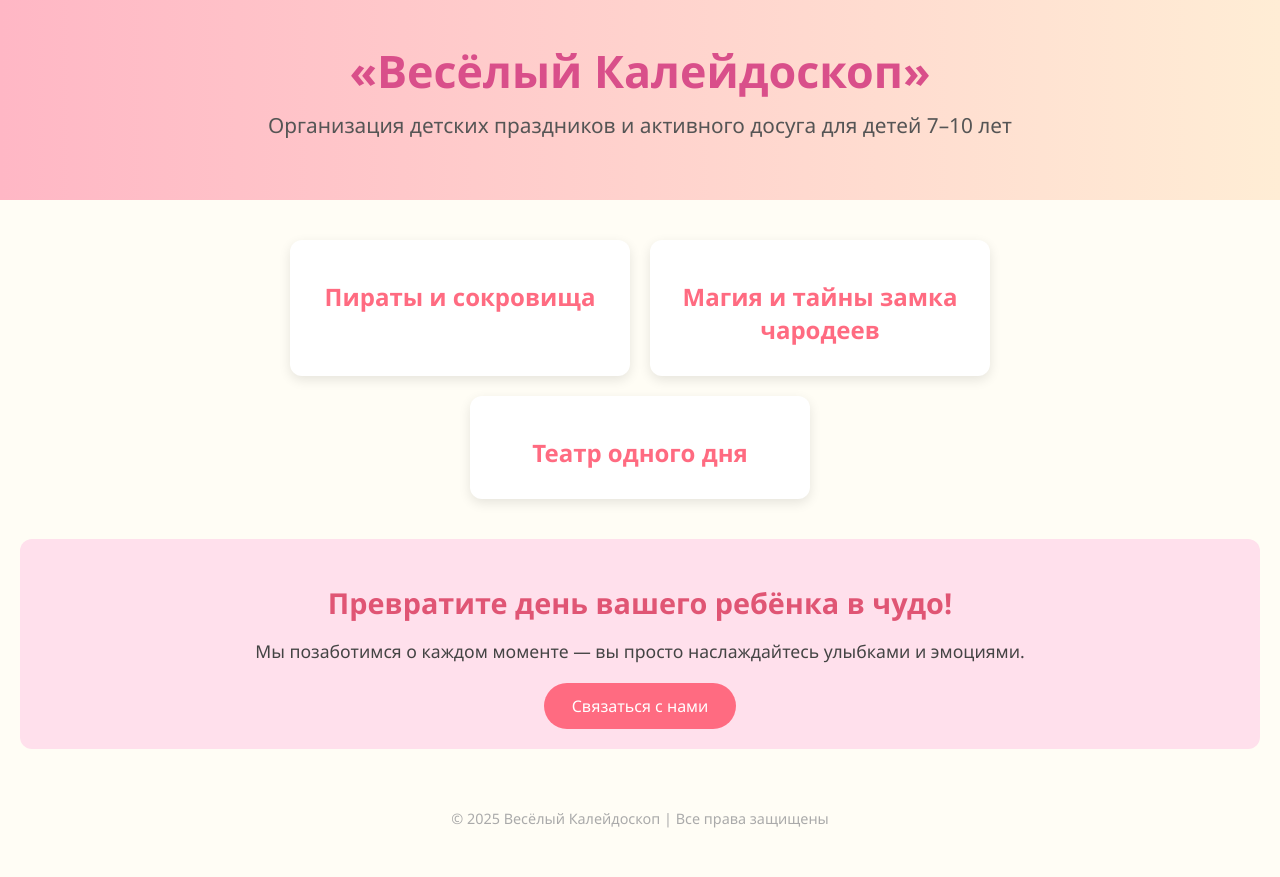
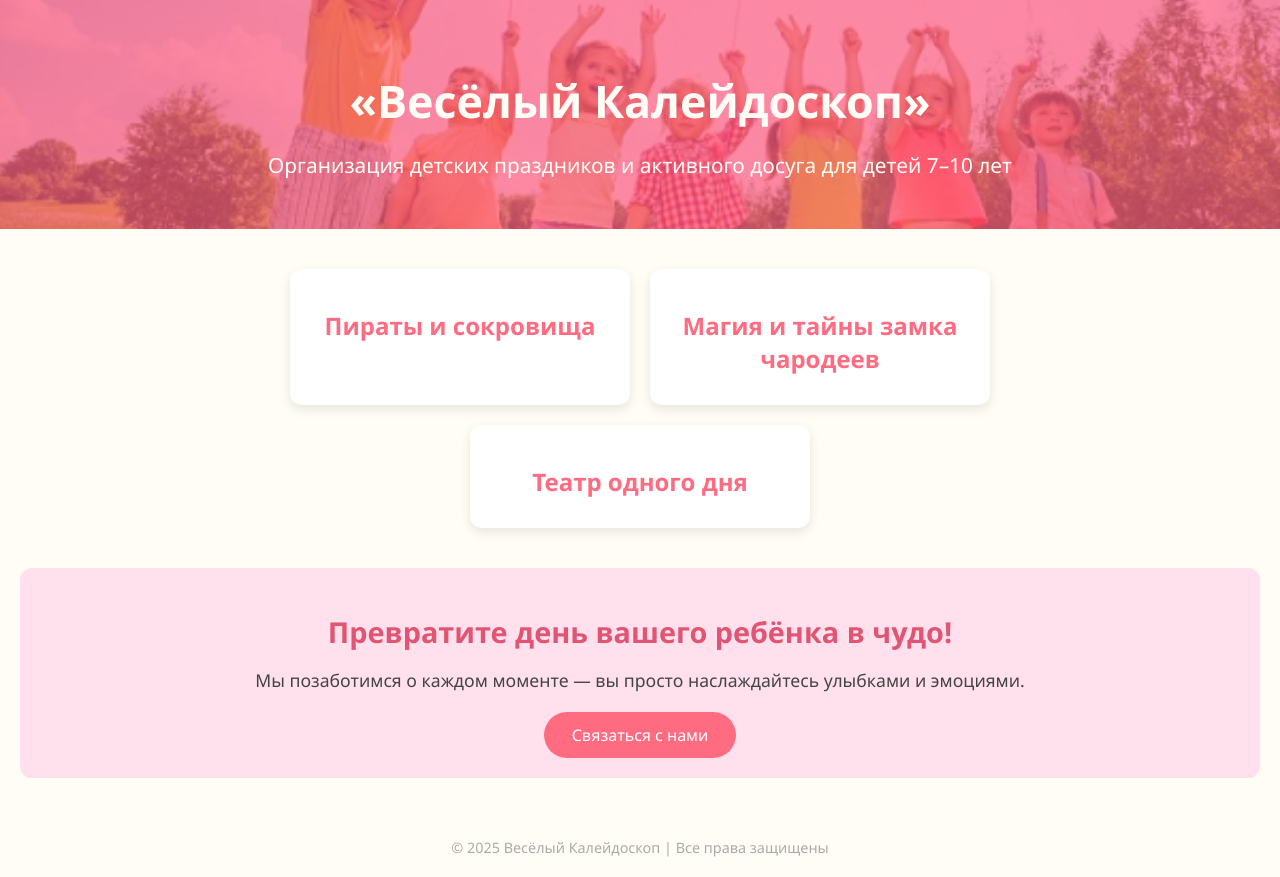
Before and after one commit to alebars2023/kids, a plain HTML site: page index.html in a window 1280 px wide. Before the commit the page ends 848 px from the top, so only its background shows below. Drawn offline with Linux system fonts and the light colour scheme.

Commit message:
Update index.html

```diff
--- a/index.html
+++ b/index.html
@@ -12,21 +12,42 @@
             background-color: #fffdf5;
             color: #333;
         }
+
         header {
-            background: linear-gradient(to right, #ffb7c5, #ffedd5);
-            padding: 40px 20px;
+            position: relative;
             text-align: center;
+            padding: 60px 20px 40px;
+            background-image: url('https://github.com/alebars2023/kids/raw/main/img.jpg ');
+            background-size: cover;
+            background-position: center;
+            color: white;
         }
+
+        header::after {
+            content: "";
+            position: absolute;
+            top: 0; left: 0; right: 0; bottom: 0;
+            background: rgba(255, 91, 129, 0.7); /* Розовый полупрозрачный фильтр */
+            z-index: 1;
+        }
+
+        header h1, header p {
+            position: relative;
+            z-index: 2;
+            margin: 0;
+            padding: 10px 0;
+        }
+
         header h1 {
             font-size: 2.8em;
-            margin: 0;
-            color: #d94f8a;
+            color: #fffdf5;
         }
+
         header p {
             font-size: 1.3em;
-            margin-top: 10px;
-            color: #555;
+            color: #fffdf5;
         }
+
         .programs {
             max-width: 1000px;
             margin: 40px auto;
@@ -36,6 +57,7 @@
             justify-content: center;
             padding: 0 20px;
         }
+
         .program {
             background: white;
             border-radius: 12px;
@@ -46,28 +68,34 @@
             cursor: pointer;
             transition: transform 0.2s ease, box-shadow 0.2s ease;
         }
+
         .program:hover {
             transform: translateY(-5px);
             box-shadow: 0 6px 16px rgba(0,0,0,0.15);
         }
+
         .program h2 {
             color: #ff6b81;
             font-size: 1.5em;
             margin-bottom: 10px;
         }
+
         .program ul {
             list-style: none;
             padding: 0;
             text-align: left;
             display: none;
         }
+
         .program.active ul {
             display: block;
         }
+
         .program li::before {
             content: "✨ ";
             color: #ff6b81;
         }
+
         .call-to-action {
             text-align: center;
             margin: 40px 20px;
@@ -75,16 +103,19 @@
             background-color: #ffe0ec;
             border-radius: 12px;
         }
+
         .call-to-action h2 {
             font-size: 1.8em;
             color: #e05574;
             margin-bottom: 15px;
         }
+
         .call-to-action p {
             font-size: 1.1em;
             margin-bottom: 20px;
             color: #444;
         }
+
         .btn {
             display: inline-block;
             padding: 12px 28px;
@@ -97,9 +128,11 @@
             text-decoration: none;
             transition: background 0.3s ease;
         }
+
         .btn:hover {
             background-color: #e05574;
         }
+
         footer {
             text-align: center;
             padding: 20px;
```
